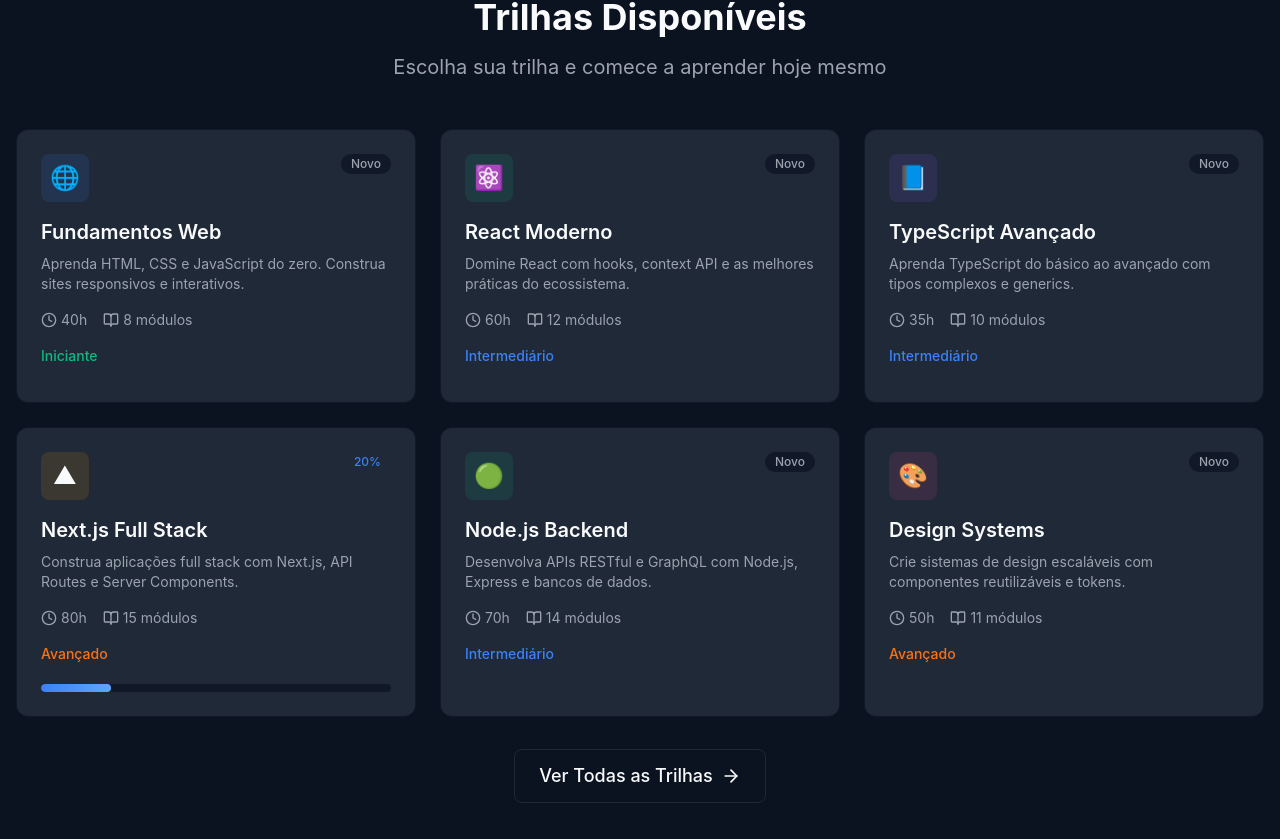
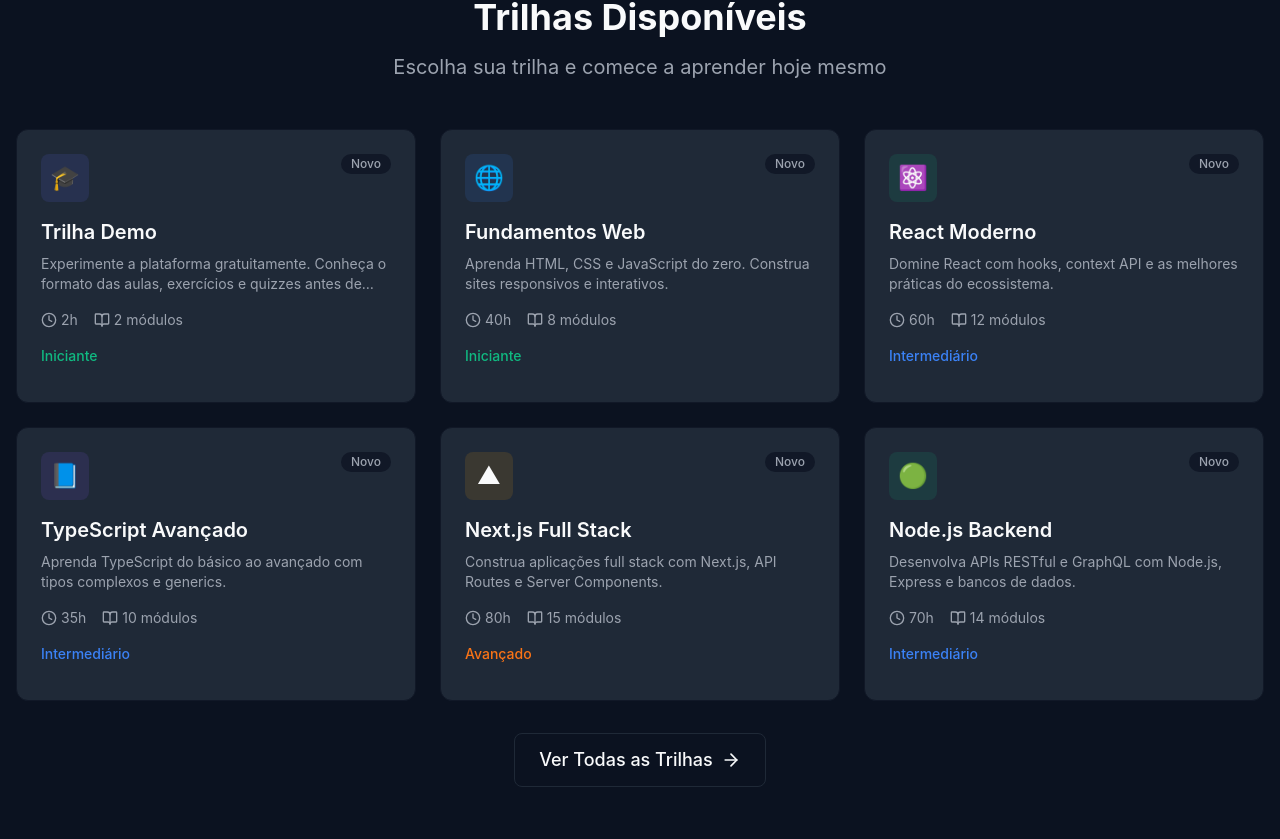
Before and after one commit to totalo-dev/estudacode, a Next.js app: page / in a window 1280 px wide. Shown: the part 2935-3774 px from the top of the page. Built offline with nearby package versions, Linux system fonts and the light colour scheme.

Commit message:
Add plan-based access to course tracks

```diff
--- a/components/cards/TrilhaCard.tsx
+++ b/components/cards/TrilhaCard.tsx
@@ -1,21 +1,37 @@
 import Card from "@/components/ui/Card";
 import Badge from "@/components/ui/Badge";
 import ProgressBar from "@/components/progress/ProgressBar";
-import { Clock, BookOpen } from "lucide-react";
+import { Clock, BookOpen, Lock } from "lucide-react";
 import { Trilha } from "@/lib/types";
 import { getDifficultyColor, getDifficultyLabel } from "@/lib/utils";
 import Link from "next/link";
 
 interface TrilhaCardProps {
   trilha: Trilha;
+  /** Quando true, exibe o cadeado e bloqueia a navegação */
+  bloqueada?: boolean;
 }
 
-export default function TrilhaCard({ trilha }: TrilhaCardProps) {
-  return (
-    <Link href={`/trilhas/${trilha.slug}`}>
-      <Card hover className="h-full">
+export default function TrilhaCard({ trilha, bloqueada = false }: TrilhaCardProps) {
+  const inner = (
+    <Card hover={!bloqueada} className={`h-full relative ${bloqueada ? "opacity-60 cursor-not-allowed select-none" : ""}`}>
+      {/* Overlay de cadeado */}
+      {bloqueada && (
+        <div className="absolute inset-0 rounded-xl flex flex-col items-center justify-center bg-background/60 backdrop-blur-[2px] z-10 gap-2">
+          <div className="w-10 h-10 rounded-full bg-card border border-card flex items-center justify-center">
+            <Lock size={18} className="text-secondary" />
+          </div>
+          <span className="text-xs text-secondary font-medium px-3 py-1 bg-card rounded-full border border-card">
+            Plano Pro ou Vitalício
+          </span>
+        </div>
+      )}
+
       <div className="flex items-start justify-between mb-4">
-          <div className={`w-12 h-12 rounded-lg flex items-center justify-center text-2xl`} style={{ backgroundColor: trilha.cor + '20' }}>
+        <div
+          className="w-12 h-12 rounded-lg flex items-center justify-center text-2xl"
+          style={{ backgroundColor: trilha.cor + "20" }}
+        >
           {trilha.icone}
         </div>
         <Badge variant={trilha.progresso > 0 ? "primary" : "default"}>
@@ -43,10 +59,13 @@
         </span>
       </div>
 
-        {trilha.progresso > 0 && (
-          <ProgressBar value={trilha.progresso} />
-        )}
+      {trilha.progresso > 0 && <ProgressBar value={trilha.progresso} />}
     </Card>
-    </Link>
   );
+
+  if (bloqueada) {
+    return <div>{inner}</div>;
   }
+
+  return <Link href={`/trilhas/${trilha.slug}`}>{inner}</Link>;
+}
--- a/data/trilhas.ts
+++ b/data/trilhas.ts
@@ -1,6 +1,22 @@
 import { Trilha } from "@/lib/types";
 
 export const trilhas: Trilha[] = [
+  // ── Trilha Demo — acesso gratuito ──────────────────────────────────────────
+  {
+    id: "0",
+    slug: "trilha-demo",
+    nome: "Trilha Demo",
+    descricao: "Experimente a plataforma gratuitamente. Conheça o formato das aulas, exercícios e quizzes antes de assinar.",
+    dificuldade: "iniciante",
+    duracaoEstimada: "2h",
+    totalModulos: 2,
+    progresso: 0,
+    cor: "#6366F1",
+    icone: "🎓",
+    planoNecessario: "gratis",
+  },
+
+  // ── Trilhas Pro / Vitalício ────────────────────────────────────────────────
   {
     id: "1",
     slug: "fundamentos-web",
@@ -12,6 +28,7 @@
     progresso: 0,
     cor: "#3B82F6",
     icone: "🌐",
+    planoNecessario: "pro",
   },
   {
     id: "2",
@@ -24,6 +41,7 @@
     progresso: 0,
     cor: "#10B981",
     icone: "⚛️",
+    planoNecessario: "pro",
   },
   {
     id: "3",
@@ -36,6 +54,7 @@
     progresso: 0,
     cor: "#8B5CF6",
     icone: "📘",
+    planoNecessario: "pro",
   },
   {
     id: "4",
@@ -45,9 +64,10 @@
     dificuldade: "avancado",
     duracaoEstimada: "80h",
     totalModulos: 15,
-    progresso: 20,
+    progresso: 0,
     cor: "#F59E0B",
     icone: "▲",
+    planoNecessario: "pro",
   },
   {
     id: "5",
@@ -60,6 +80,7 @@
     progresso: 0,
     cor: "#10B981",
     icone: "🟢",
+    planoNecessario: "pro",
   },
   {
     id: "6",
@@ -72,5 +93,6 @@
     progresso: 0,
     cor: "#EC4899",
     icone: "🎨",
+    planoNecessario: "pro",
   },
 ];
--- a/lib/types.ts
+++ b/lib/types.ts
@@ -1,4 +1,5 @@
 export type Difficulty = "iniciante" | "intermediario" | "avancado";
+export type PlanoUsuario = "gratis" | "pro" | "vitalicio";
 
 export interface Trilha {
   id: string;
@@ -11,6 +12,8 @@
   progresso: number;
   cor: string;
   icone: string;
+  /** Plano mínimo necessário para acessar a trilha */
+  planoNecessario: PlanoUsuario;
 }
 
 export interface Modulo {
```
Also changed, not shown: lib/hooks/useAuth.ts (added, +73 -0 lines), 1 other file (tests, documents, lock files or other folders). Lines whose indentation alone changed are shown as unchanged.
